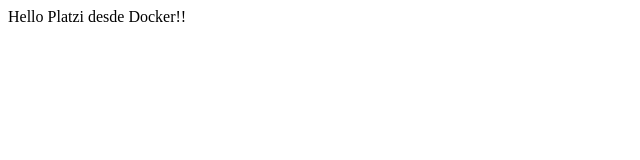
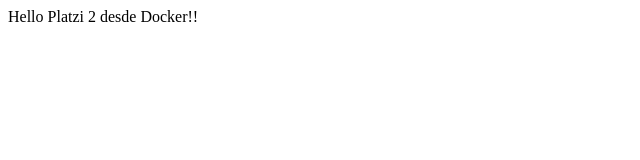
Before and after one commit to elbuo8/platzi-demo, a website: page public/index.html in a window 1280 px wide. Shown: the full height of the page, 0-640 px from the left. Drawn offline with Linux system fonts and the light colour scheme.

Commit message:
Change html file

```diff
--- a/public/index.html
+++ b/public/index.html
@@ -3,6 +3,6 @@
     <title>Hola Amigos!</title>
   </head>
   <body>
-    Hello Platzi desde Docker!!
+    Hello Platzi 2 desde Docker!!
   </body>
 </html>
```
